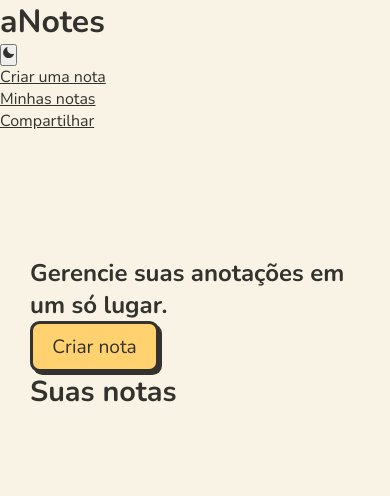
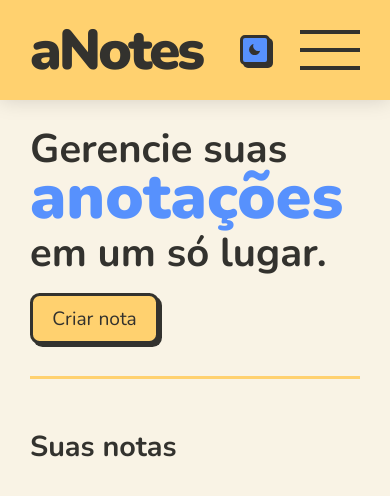
Before and after one commit to ViniMagaa/anotes, a React (Create React App) app: page / in a window 390 px wide. Shown: the top 496 px of the page. Built offline with nearby package versions, Linux system fonts and the light colour scheme.

Commit message:
styles: navbar com menu responsivo

```diff
--- a/package.json
+++ b/package.json
@@ -8,6 +8,7 @@
     "@testing-library/user-event": "^13.5.0",
     "react": "^18.2.0",
     "react-dom": "^18.2.0",
+    "react-router-dom": "^6.17.0",
     "react-scripts": "5.0.1",
     "web-vitals": "^2.1.4"
   },
--- a/src/App.jsx
+++ b/src/App.jsx
@@ -1,4 +1,4 @@
-import Header from "./components/Header";
+import Header from "./components/Header/Header";
 import Main from "./components/Main";
 
 function App() {
--- a/src/components/ButtonCreateNote/ButtonCreateNote.css
+++ b/src/components/ButtonCreateNote/ButtonCreateNote.css
@@ -5,7 +5,7 @@ button.create-note {
 	border: var(--border);
 	box-shadow: var(--box-shadow);
 	border-radius: 0.5em;
-	transition: var(--transition);
+	transition: 0.2s;
 	cursor: pointer;
 }
 
--- /dev/null
+++ b/src/components/Description/Description.css
@@ -0,0 +1,22 @@
+.description {
+	display: flex;
+	justify-content: space-between;
+	align-items: center;
+	flex-wrap: wrap;
+	padding-bottom: 2rem;
+	margin-bottom: 3rem;
+	border-bottom: 3px solid var(--header-color);
+}
+
+.description h2 {
+	max-width: 350px;
+	font-size: 2.5rem;
+	line-height: 3rem;
+	margin-bottom: 1rem;
+}
+
+.description h2 span {
+	color: var(--span-color);
+	font-size: 4rem;
+	font-weight: 900;
+}
--- a/src/components/Description.jsx
+++ b/src/components/Description/Description.jsx
@@ -1,8 +1,10 @@
-import ButtonCreateNote from "./ButtonCreateNote/ButtonCreateNote";
+import ButtonCreateNote from "../ButtonCreateNote/ButtonCreateNote";
+
+import "./Description.css";
 
 function Description() {
 	return (
-		<div>
+		<div className="description">
 			<h2>
 				Gerencie suas <span>anotações</span> em um só lugar.
 			</h2>
--- /dev/null
+++ b/src/components/Header/Header.css
@@ -0,0 +1,114 @@
+header {
+	position: fixed;
+	background-color: var(--header-color);
+	width: 100%;
+	height: 100px;
+	padding: 0 30px;
+	display: flex;
+	justify-content: space-between;
+	align-items: center;
+	box-shadow: 0px 0px 20px rgba(0, 0, 0, 0.15);
+	z-index: 999;
+}
+
+header h1 {
+	font-size: 3.5rem;
+	font-weight: 900;
+	letter-spacing: -3px;
+}
+
+nav {
+	display: flex;
+	justify-content: center;
+	align-items: center;
+	gap: 30px;
+	margin-left: 30px;
+}
+
+nav button.mode {
+	width: 30px;
+	height: 30px;
+	display: flex;
+	justify-content: center;
+	align-items: center;
+	background-color: #5791fd;
+	border: var(--border);
+	border-radius: 5px;
+	box-shadow: var(--box-shadow);
+	transition: 0.3s;
+	cursor: pointer;
+	z-index: 999;
+}
+
+nav button.mode:hover {
+	box-shadow: var(--box-shadow-hover);
+}
+
+nav .hamburger {
+	width: 60px;
+	height: 40px;
+	display: none;
+	flex-direction: column;
+	justify-content: space-between;
+	cursor: pointer;
+	z-index: 999;
+}
+
+nav .hamburger div {
+	width: 100%;
+	height: 4px;
+	background-color: var(--text-color);
+	transition: 0.3s;
+}
+
+nav ul {
+	list-style-type: none;
+	display: flex;
+	gap: 30px;
+}
+
+nav ul li a {
+	color: var(--text-color);
+	text-decoration: none;
+}
+
+nav ul li a:hover {
+	text-decoration: underline;
+}
+
+@media all and (max-width: 750px) {
+	nav .hamburger {
+		display: flex;
+	}
+
+	nav ul {
+		position: fixed;
+		top: 0;
+		right: -350px;
+		background-color: var(--header-color);
+		flex-direction: column;
+		height: 100vh;
+		padding: 7rem 5rem 0 2rem;
+		font-size: 1.5rem;
+		box-shadow: 0px 0px 30px rgba(0, 0, 0, 0.15);
+	}
+
+	nav.active ul {
+		transition: 0.5s;
+		right: 0;
+	}
+
+	nav.active .hamburger :nth-child(1) {
+		transform: rotate(45deg);
+		translate: 0 18px;
+	}
+
+	nav.active .hamburger :nth-child(2) {
+		transform: translateX(200%);
+	}
+
+	nav.active .hamburger :nth-child(3) {
+		transform: rotate(-45deg);
+		translate: 0 -18px;
+	}
+}
--- a/src/components/Header.jsx
+++ b/src/components/Header/Header.jsx
@@ -1,27 +1,34 @@
 import { BiSolidMoon } from "react-icons/bi";
 
+import "./Header.css";
+
 function Header() {
+	function toggleMenu() {
+		const nav = document.getElementById("nav-bar");
+		nav.classList.toggle("active");
+	}
+
 	return (
 		<header>
 			<h1>aNotes</h1>
-			<nav>
+			<nav id="nav-bar">
 				<button className="mode">
 					<BiSolidMoon />
 				</button>
-				<div className="hamburger">
+				<div className="hamburger" onClick={toggleMenu}>
 					<div></div>
 					<div></div>
 					<div></div>
 				</div>
 				<ul>
 					<li>
-						<a href="#">Criar uma nota</a>
+						<a href="/">Cria nota</a>
 					</li>
 					<li>
-						<a href="#">Minhas notas</a>
+						<a href="#notes">Minhas notas</a>
 					</li>
 					<li>
-						<a href="#">Compartilhar</a>
+						<a href="/">Compartilhar</a>
 					</li>
 				</ul>
 			</nav>
--- a/src/components/Main.jsx
+++ b/src/components/Main.jsx
@@ -1,4 +1,4 @@
-import Description from "./Description";
+import Description from "./Description/Description";
 import Notes from "./Notes/Notes";
 import FormNewNote from "./FormNewNote/FormNewNote";
 
--- a/src/components/Notes/Notes.css
+++ b/src/components/Notes/Notes.css
@@ -1,4 +1,4 @@
-.notes h3 {
+#notes h3 {
 	font-size: 1.8rem;
 }
 
--- a/src/components/Notes/Notes.jsx
+++ b/src/components/Notes/Notes.jsx
@@ -2,7 +2,7 @@ import React, { useState, useEffect } from "react";
 
 import Note from "./Note/Note";
 
-import "./Notes.css"
+import "./Notes.css";
 
 function Notes() {
 	const [notes, setNotes] = useState([]);
@@ -16,12 +16,17 @@ function Notes() {
 	}, []);
 
 	return (
-		<section className="notes">
+		<section id="notes">
 			<h3>Suas notas</h3>
 			<div className="notes-container">
 				{notes.length > 0 &&
-					notes.map((note) => (
-						<Note title={note.title} content={note.content} color={note.color} />
+					notes.map((note, index) => (
+						<Note
+							title={note.title}
+							content={note.content}
+							color={note.color}
+							key={index}
+						/>
 					))}
 			</div>
 		</section>
--- a/src/index.css
+++ b/src/index.css
@@ -18,7 +18,6 @@
 	--border: 3px solid var(--dark-gray);
 	--box-shadow: 3px 3px 0px var(--dark-gray);
 	--box-shadow-hover: 7px 7px 0px var(--dark-gray);
-	--transition: 0.2s;
 }
 
 * {
@@ -36,6 +35,6 @@ body {
 
 main {
 	padding: 125px 30px 100px;
-  max-width: 1100px;
-  margin: auto;
+	max-width: 1000px;
+	margin: auto;
 }
```
Also changed, not shown: src/components/SimpleButton/SimpleButton.css (indentation only), 1 other file (tests, documents, lock files or other folders).
